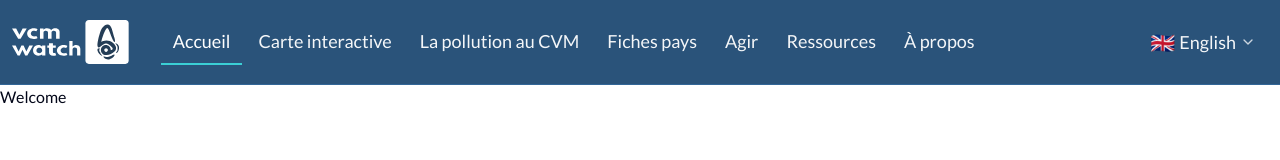
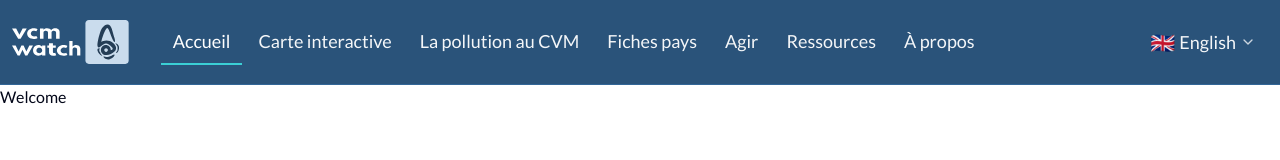
Before and after one commit to dataforgoodfr/14_VCMWaterWatch, a Next.js app in the folder webapp/: page /en in a window 1280 px wide. Shown: the top 160 px of the page. Built offline with nearby package versions, Linux system fonts and the light colour scheme.

Commit message:
feat(ui): coloured navbar logo

```diff
--- a/webapp/components/Navbar.tsx
+++ b/webapp/components/Navbar.tsx
@@ -36,7 +36,7 @@ interface NavbarProps {
 const Navbar = ({
 	logo = {
 		url: ROUTES.HOME,
-		src: '/images/vcm-logo-white.svg',
+		src: '/images/vcm-logo-color.svg',
 		alt: 'VCM Water Watch Logo',
 		title: 'VCM Water Watch'
 	},
@@ -113,8 +113,8 @@ const Navbar = ({
 						</Link>
 						<Sheet open={isMobileMenuOpen} onOpenChange={setIsMobileMenuOpen}>
 							<SheetTrigger asChild>
-								<Button variant='ghost' size='icon' className='text-white hover:bg-white/10 hover:text-white'>
-									<Menu className='size-4' />
+								<Button variant='ghost' className='text-white hover:bg-white/10 hover:text-white'>
+									<Menu className='size-8' />
 								</Button>
 							</SheetTrigger>
 							<SheetContent side='top' className='bg-navy-500 p-5 text-white'>
```
